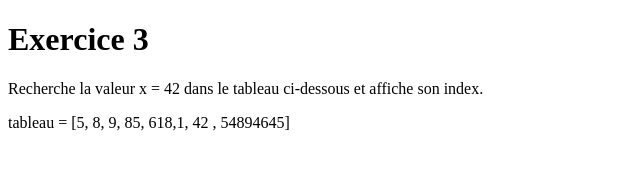
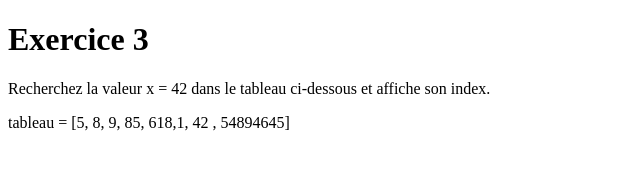
Before and after one commit to MeloScav/js-exercise, a plain HTML site: page ui-ux-design/ex3/index.html in a window 1280 px wide. Shown: the full height of the page, 0-640 px from the left. Drawn offline with Linux system fonts and the light colour scheme.

Commit message:
Correction

```diff
--- a/ui-ux-design/ex3/index.html
+++ b/ui-ux-design/ex3/index.html
@@ -10,7 +10,7 @@
 
 <body>
     <h1>Exercice 3</h1>
-    <p>Recherche la valeur x = 42 dans le tableau ci-dessous et affiche son index.</p>
+    <p>Recherchez la valeur x = 42 dans le tableau ci-dessous et affiche son index.</p>
     <p>tableau = [5, 8, 9, 85, 618,1, 42 , 54894645]</p>
     <script src="script.js"></script>
 </body>
```
